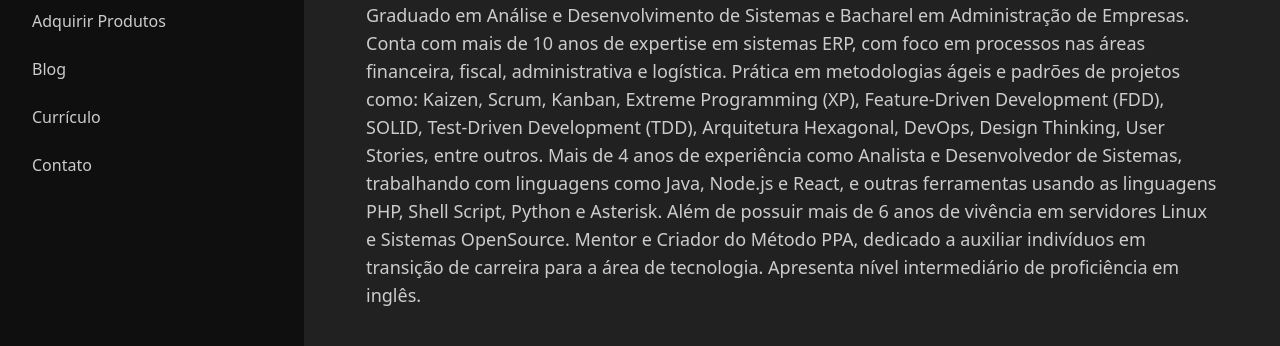
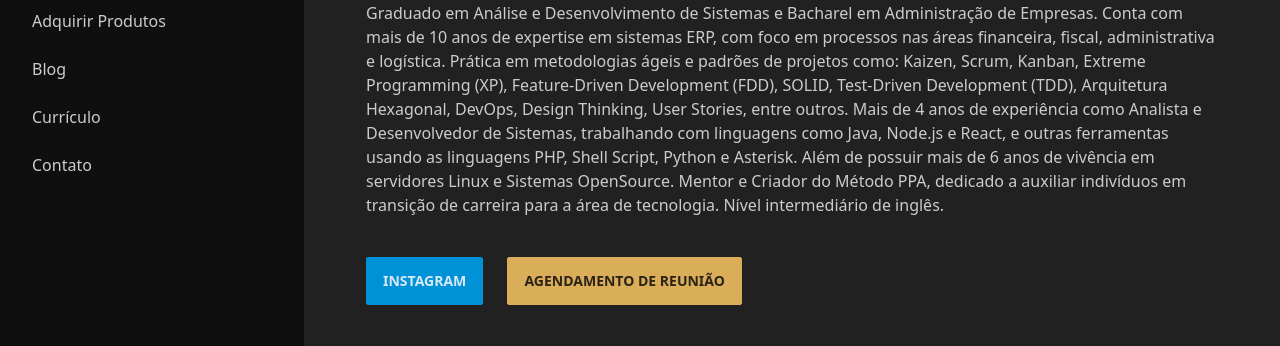
Before and after one commit to johnnyvaz/johnnyvaz-site, an Astro site: page / in a window 1280 px wide. Shown: the part 247-593 px from the top of the page. Built offline with nearby package versions, Linux system fonts and the light colour scheme; Astro itself is replaced by a stand-in of ours.

Commit message:
feat: justify

```diff
--- a/src/pages/index.astro
+++ b/src/pages/index.astro
@@ -14,13 +14,15 @@
     <div class="text-5xl font-bold">Meu nome é Johnny Vaz </div>
     <div class="text-3xl py-3 font-bold">Engenheiro de Software, Empreendedor e criador do método PPA</div>
     <div class="py-2">
-      <text class="text-lg">
-        Graduado em Análise e Desenvolvimento de Sistemas e Bacharel em Administração de Empresas. Conta com mais de 10 anos de expertise em sistemas ERP, com foco em processos nas áreas financeira, fiscal, administrativa e logística. Prática em metodologias ágeis e padrões de projetos como: Kaizen, Scrum, Kanban, Extreme Programming (XP), Feature-Driven Development (FDD), SOLID, Test-Driven Development (TDD), Arquitetura Hexagonal, DevOps, Design Thinking, User Stories, entre outros.
-Mais de 4 anos de experiência como Analista e Desenvolvedor de Sistemas, trabalhando com linguagens como Java, Node.js e React, e outras ferramentas usando as linguagens PHP, Shell Script, Python e Asterisk. Além de possuir mais de 6 anos de vivência em servidores Linux e Sistemas OpenSource. Mentor e Criador do Método PPA, dedicado a auxiliar indivíduos em transição de carreira para a área de tecnologia. Apresenta nível intermediário de proficiência em inglês.
+      <text class="text-justify">
+        Graduado em Análise e Desenvolvimento de Sistemas e Bacharel em Administração de Empresas. Conta com mais de 10 anos de expertise em sistemas ERP, com foco em processos nas áreas financeira, fiscal, administrativa e logística.
+        Prática em metodologias ágeis e padrões de projetos como: Kaizen, Scrum, Kanban, Extreme Programming (XP), Feature-Driven Development (FDD), SOLID, Test-Driven Development (TDD), Arquitetura Hexagonal, DevOps, Design Thinking, User Stories, entre outros.
+Mais de 4 anos de experiência como Analista e Desenvolvedor de Sistemas, trabalhando com linguagens como Java, Node.js e React, e outras ferramentas usando as linguagens PHP, Shell Script, Python e Asterisk. Além de possuir mais de 6 anos de vivência em servidores Linux e Sistemas OpenSource. Mentor e Criador do Método PPA, dedicado a auxiliar indivíduos em transição de carreira para a área de tecnologia. Nível intermediário de inglês.
       </text>
     </div>
     <div class="mt-8">
-      <a class="btn btn-info" href="https://www.instagram.com/johnnyvaz1" target="_blank"> Instagram</a>
+      <a class="btn btn-info" href="https://www.instagram.com/johnnyvaz1" target="_blank">
+        Instagram</a>
       <a href="https://calendly.com/johnnyvaz/mentoria" target="_blank" class="btn btn-warning ml-5">
         Agendamento de Reunião
       </a>
```
